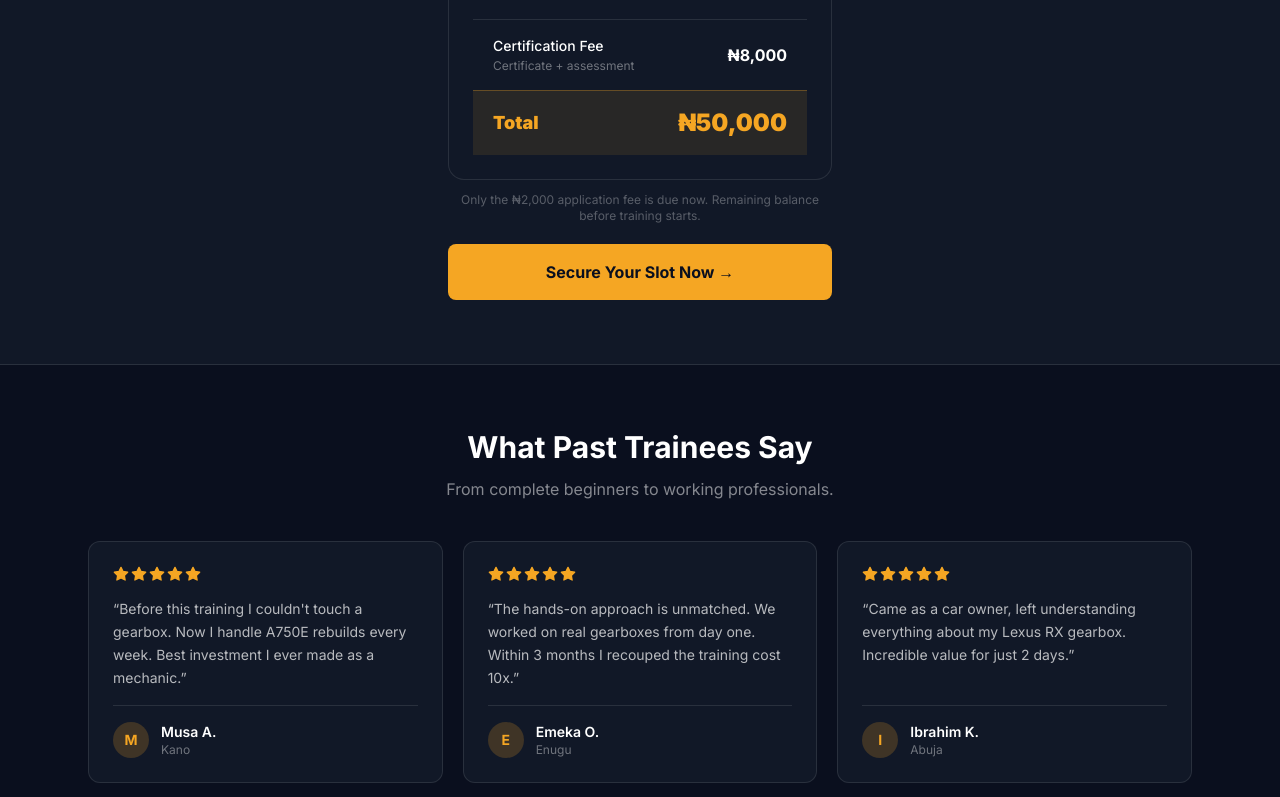
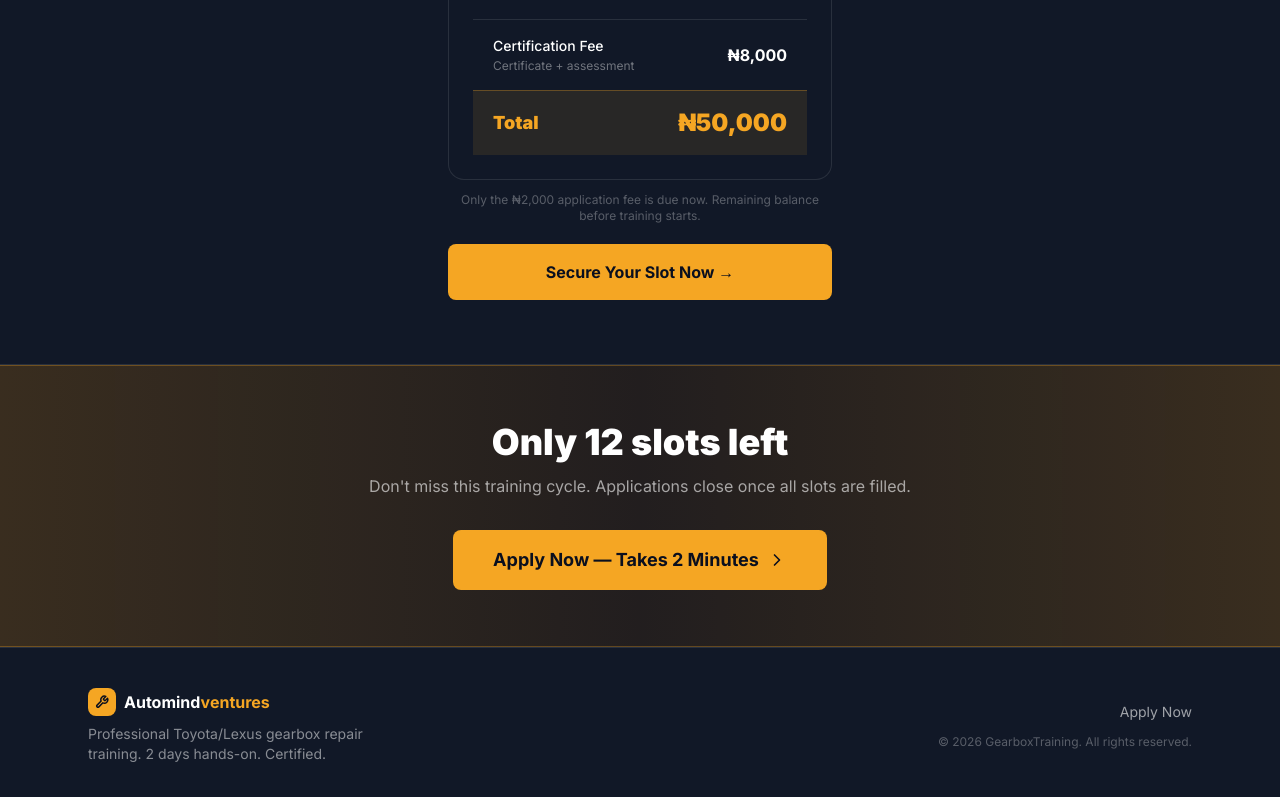
Before and after one commit to Viktor-Kode/automind-ventures, a Next.js app: page / in a window 1280 px wide. Shown: the part 2000-2797 px from the top of the page. Built offline with nearby package versions, Linux system fonts and the light colour scheme.

Commit message:
updated apply form

```diff
--- a/app/page.tsx
+++ b/app/page.tsx
@@ -31,26 +31,7 @@ const LEARN_POINTS = [
   "Workshop safety, documentation, and customer pricing strategies"
 ];
 
-const TESTIMONIALS = [
-  {
-    name: "Musa A.",
-    location: "Kano",
-    text: "Before this training I couldn't touch a gearbox. Now I handle A750E rebuilds every week. Best investment I ever made as a mechanic.",
-    stars: 5
-  },
-  {
-    name: "Emeka O.",
-    location: "Enugu",
-    text: "The hands-on approach is unmatched. We worked on real gearboxes from day one. Within 3 months I recouped the training cost 10x.",
-    stars: 5
-  },
-  {
-    name: "Ibrahim K.",
-    location: "Abuja",
-    text: "Came as a car owner, left understanding everything about my Lexus RX gearbox. Incredible value for just 2 days.",
-    stars: 5
-  }
-];
+
 
 async function getSlotsData() {
   try {
@@ -244,38 +225,7 @@ export default async function HomePage() {
         </div>
       </section>
 
-      {/* ===== TESTIMONIALS ===== */}
-      <section className="max-w-6xl mx-auto px-4 sm:px-6 py-16">
-        <div className="text-center mb-10">
-          <h2 className="section-title mb-3">What Past Trainees Say</h2>
-          <p className="text-white/50">From complete beginners to working professionals.</p>
-        </div>
 
-        <div className="grid md:grid-cols-3 gap-5">
-          {TESTIMONIALS.map((t) => (
-            <div key={t.name} className="card hover:border-white/20 transition-colors flex flex-col gap-4">
-              {/* Stars */}
-              <div className="flex gap-0.5">
-                {Array.from({ length: t.stars }).map((_, i) => (
-                  <Star key={i} className="w-4 h-4 text-[#F5A623] fill-[#F5A623]" />
-                ))}
-              </div>
-              {/* Text */}
-              <p className="text-white/70 text-sm leading-relaxed flex-1">&ldquo;{t.text}&rdquo;</p>
-              {/* Avatar */}
-              <div className="flex items-center gap-3 border-t border-white/10 pt-4">
-                <div className="w-9 h-9 rounded-full bg-[#F5A623]/20 flex items-center justify-center text-[#F5A623] font-bold text-sm">
-                  {t.name[0]}
-                </div>
-                <div>
-                  <p className="text-white font-semibold text-sm">{t.name}</p>
-                  <p className="text-white/40 text-xs">{t.location}</p>
-                </div>
-              </div>
-            </div>
-          ))}
-        </div>
-      </section>
 
       {/* ===== FINAL CTA ===== */}
       <section className="bg-gradient-to-r from-[#F5A623]/20 via-[#F5A623]/10 to-[#F5A623]/20 border-y border-[#F5A623]/30">
--- a/components/ApplyForm.tsx
+++ b/components/ApplyForm.tsx
@@ -6,11 +6,10 @@ import { User, Phone, MapPin, GraduationCap, MessageSquare, Calendar, Loader2, A
 
 const EXPERIENCE_OPTIONS = [
   { value: "", label: "Select your experience level" },
-  { value: "None", label: "None — Complete beginner" },
-  { value: "Apprentice", label: "Apprentice — Learning the trade" },
-  { value: "Mechanic", label: "Mechanic — Working professional" },
-  { value: "Car Owner", label: "Car Owner — Interested in maintenance" },
-  { value: "Other", label: "Other" }
+  { value: "Rewire ", },
+  { value: "Mechanic", },
+  { value: "Gear master", },
+
 ];
 
 interface FormData {
@@ -231,8 +230,8 @@ export default function ApplyForm() {
             <label
               key={val}
               className={`flex-1 flex items-center justify-center gap-2 py-3 rounded-lg border cursor-pointer transition-all duration-200 ${form.canAttend === val
-                  ? "bg-[#F5A623]/20 border-[#F5A623] text-[#F5A623] font-semibold"
-                  : "border-white/20 text-white/60 hover:border-white/40"
+                ? "bg-[#F5A623]/20 border-[#F5A623] text-[#F5A623] font-semibold"
+                : "border-white/20 text-white/60 hover:border-white/40"
                 }`}
             >
               <input
--- a/components/Footer.tsx
+++ b/components/Footer.tsx
@@ -15,7 +15,7 @@ export default function Footer() {
                 <Wrench className="w-3.5 h-3.5 text-[#0A0F1E]" strokeWidth={2.5} />
               </div>
               <span className="font-bold text-white">
-                Gearbox<span className="text-[#F5A623]">Training</span>
+                Automind<span className="text-[#F5A623]">ventures</span>
               </span>
             </Link>
             <p className="text-white/50 text-sm text-center md:text-left max-w-xs">
--- a/components/Navbar.tsx
+++ b/components/Navbar.tsx
@@ -17,7 +17,7 @@ export default function Navbar() {
               <Wrench className="w-4 h-4 text-[#0A0F1E]" strokeWidth={2.5} />
             </div>
             <span className="font-bold text-white text-lg leading-tight">
-              Gearbox<span className="text-[#F5A623]">Training</span>
+              Automind<span className="text-[#F5A623]">ventures</span>
             </span>
           </Link>
 
```
